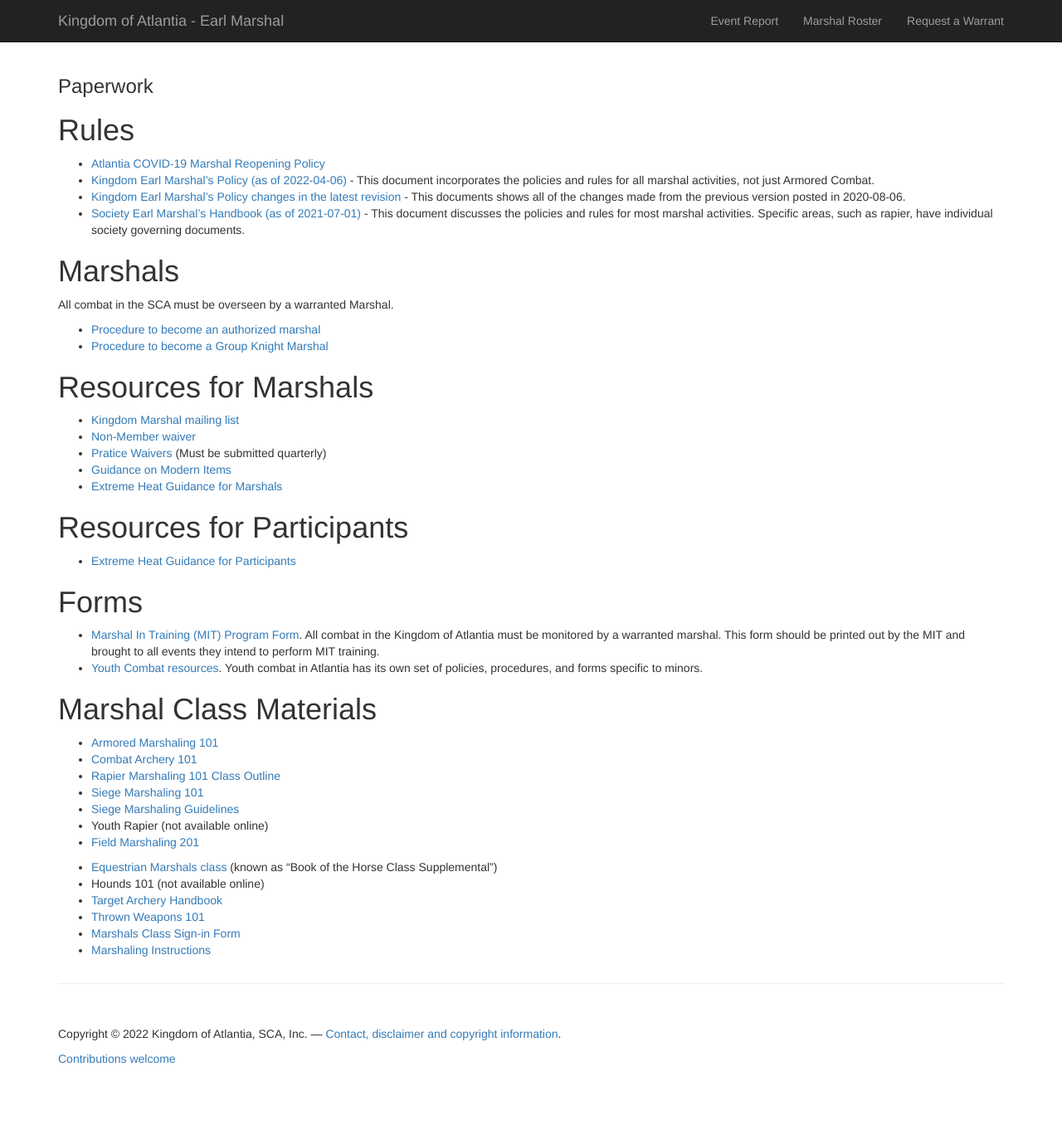
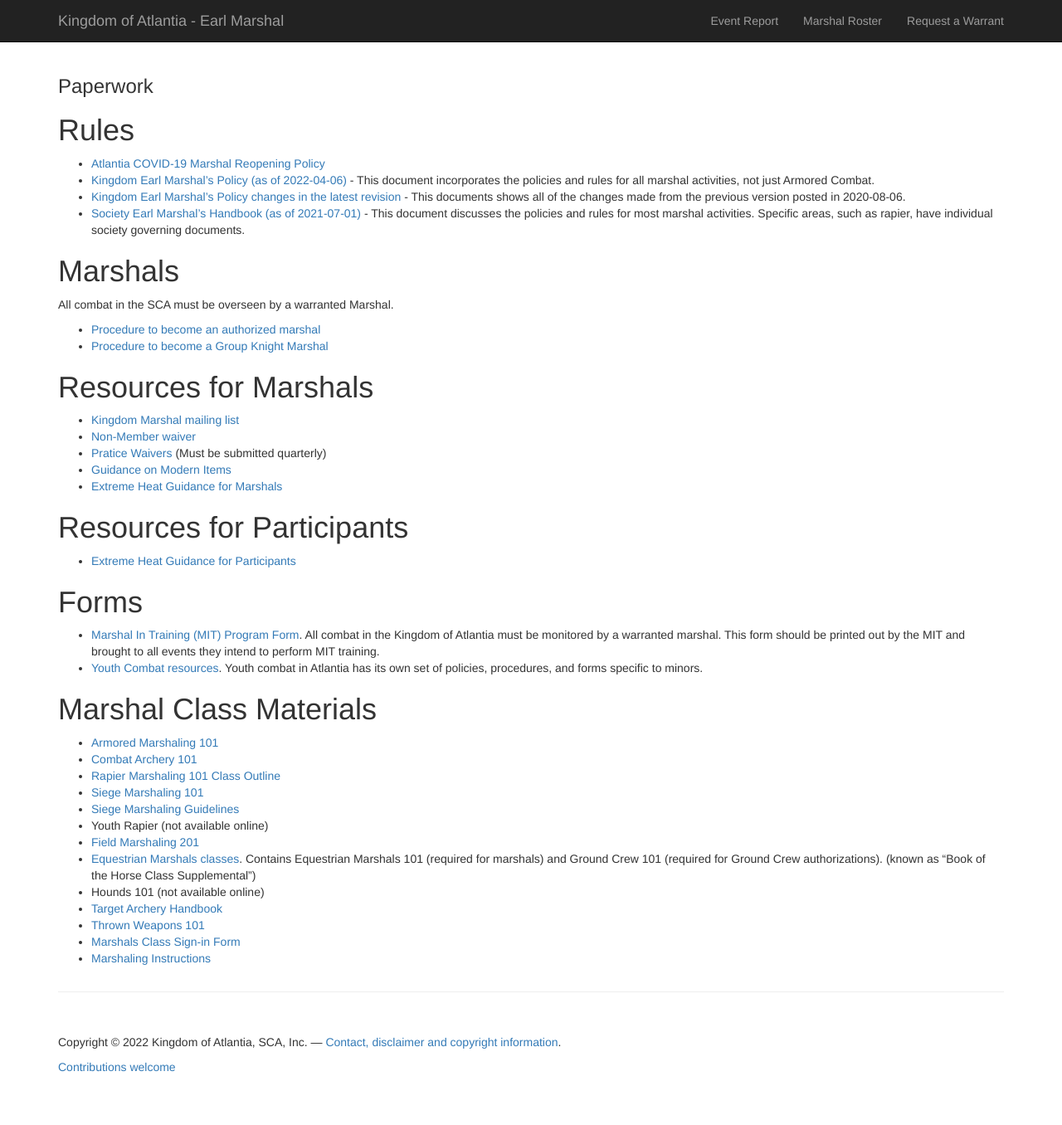
Before and after one commit to academie-de-espee/earl-marshal, a Jekyll site: the page built from paperwork.md, in a window 1280 px wide. Shown: the whole page at 83% size. Built offline with Jekyll 4.4.1, drawn with Linux system fonts in a browser that asks for light colours.

Commit message:
updated text per tnek

```diff
--- a/paperwork.md
+++ b/paperwork.md
@@ -39,8 +39,8 @@ All combat in the SCA must be overseen by a warranted Marshal.
 * [Siege Marshaling Guidelines](/documents/training/SiegeGuidelines.pdf)
 * Youth Rapier (not available online)
 * [Field Marshaling 201](/training/field-marshal/)
-
-* [Equestrian Marshals class](/equestrian-marshal-101.docx) (known as "Book of the Horse Class Supplemental")
+* [Equestrian Marshals classes](/documents/training/equestrian-marshal-101.docx).  Contains Equestrian Marshals 101 (required for marshals) and Ground Crew 101 (required for Ground Crew authorizations).
+ (known as "Book of the Horse Class Supplemental")
 * Hounds 101 (not available online)
 * [Target Archery Handbook](http://archery.atlantia.sca.org/images/Atlantia_Target_Archery_Handbook_2-0.pdf)
 * [Thrown Weapons 101](/documents/training/ThrownWeaponsMarshal101.pdf)
```
